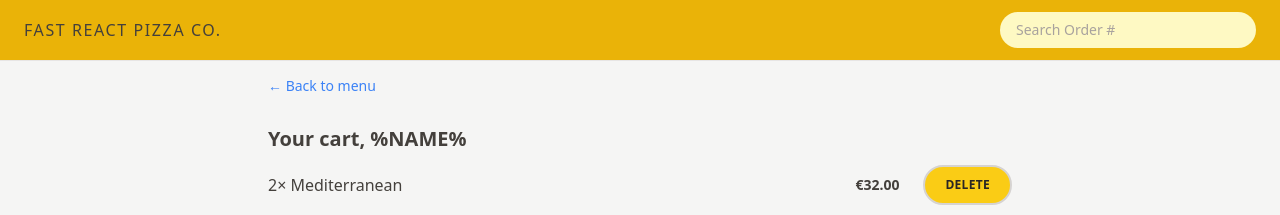
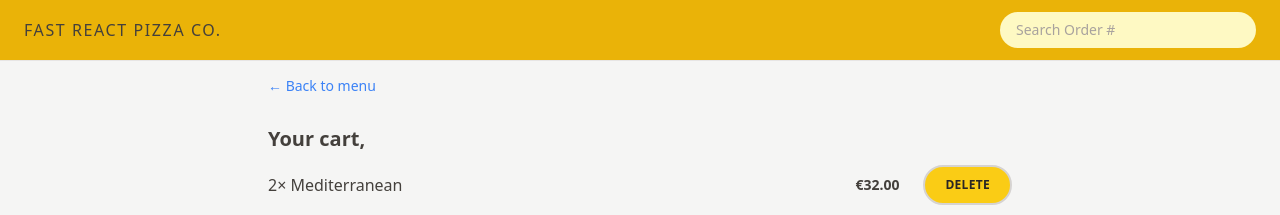
Before and after one commit to lonelydomino/fast-react-pizza, a React (Vite) app: page /cart in a window 1280 px wide. Shown: the top 215 px of the page. Built offline with nearby package versions, Linux system fonts and the light colour scheme.

Commit message:
Update cart, order, and user components with latest changes

```diff
--- a/src/features/cart/Cart.jsx
+++ b/src/features/cart/Cart.jsx
@@ -1,3 +1,4 @@
+import { useSelector } from 'react-redux';
 import Button from '../ui/Button';
 import LinkButton from '../ui/LinkButton';
 import CartItem from './CartItem';
@@ -27,13 +28,15 @@
 ];
 
 function Cart() {
+  const username = useSelector(state => state.user.username)
+
   const cart = fakeCart;
 
   return (
     <div className='py-3 px-3 '>
       <LinkButton to="/menu" >&larr; Back to menu</LinkButton>
 
-      <h2 className='mt-7 text-xl font-semibold'>Your cart, %NAME%</h2>
+      <h2 className='mt-7 text-xl font-semibold'>Your cart, {username}</h2>
 
       <ul className='divide-y divide-stone-200 border-b '>
         {cart.map(item => <CartItem item={item} key={item.pizzaId} />)}
--- a/src/features/order/CreateOrder.jsx
+++ b/src/features/order/CreateOrder.jsx
@@ -1,6 +1,7 @@
 import { Form, redirect, useActionData, useNavigation } from "react-router-dom";
 import { createOrder } from "../../services/apiRestaurant";
 import Button from "../ui/Button";
+import { useSelector } from "react-redux";
 
 // https://uibakery.io/regex-library/phone-number
 const isValidPhone = (str) =>
@@ -34,6 +35,8 @@
 
 function CreateOrder() {
   // const [withPriority, setWithPriority] = useState(false);
+  const username = useSelector(state => state.user.username)
+
   const cart = fakeCart;
   const navigation = useNavigation();
   const isSubmitting = navigation.state === "submitting";
@@ -46,7 +49,7 @@
       <Form method="POST">
         <div className="mb-5 flex gap-2  flex-col sm:flex-row sm:items-center">
           <label className="sm:basis-40">First Name</label>
-          <input type="text" className="input w-full" name="customer" required />
+          <input defaultValue={username} type="text" className="input w-full" name="customer" required />
         </div>
 
         <div className="mb-5 flex gap-2  flex-col sm:flex-row sm:items-center">
--- a/src/features/ui/Home.jsx
+++ b/src/features/ui/Home.jsx
@@ -1,6 +1,9 @@
+import { useSelector } from 'react-redux';
 import CreateUser from '../user/CreateUser'
+import Button from './Button';
 
 const Home = () => {
+  const username = useSelector(state => state.user.username)
   return (
     <div className='my-10 px-4 text-center sm:my-16'>
       <h1 className="text-xl font-semibold mb-8 md:text-3xl">
@@ -11,7 +14,7 @@
 
         </span>
       </h1>
-      <CreateUser />
+    {username === '' ? <CreateUser /> : <Button to='/menu' type='primary'>Continue ordering, {username} </Button>}
     </div>
   );
 };
--- a/src/features/user/CreateUser.jsx
+++ b/src/features/user/CreateUser.jsx
@@ -1,11 +1,19 @@
 import { useState } from 'react';
 import Button from '../ui/Button';
+import { useDispatch } from 'react-redux';
+import { updateName } from './userSlice';
+import { useNavigate } from 'react-router-dom';
 
 function CreateUser() {
   const [username, setUsername] = useState('');
-
+  const dispatch = useDispatch()
+  const navigate = useNavigate()
   function handleSubmit(e) {
     e.preventDefault();
+
+    if(!username) return
+    dispatch(updateName(username))
+    navigate('/menu')
   }
 
   return (
--- a/src/features/user/userSlice.js
+++ b/src/features/user/userSlice.js
@@ -25,7 +25,7 @@
 
 
 const initialState = {
-  userName: ''
+  username: ''
 }
 
 const userSlice = createSlice({
@@ -33,7 +33,7 @@
   initialState,
   reducers: {
     updateName(state, action) {
-      state.userName = action.payload
+      state.username = action.payload
     }
   }
 })
```
